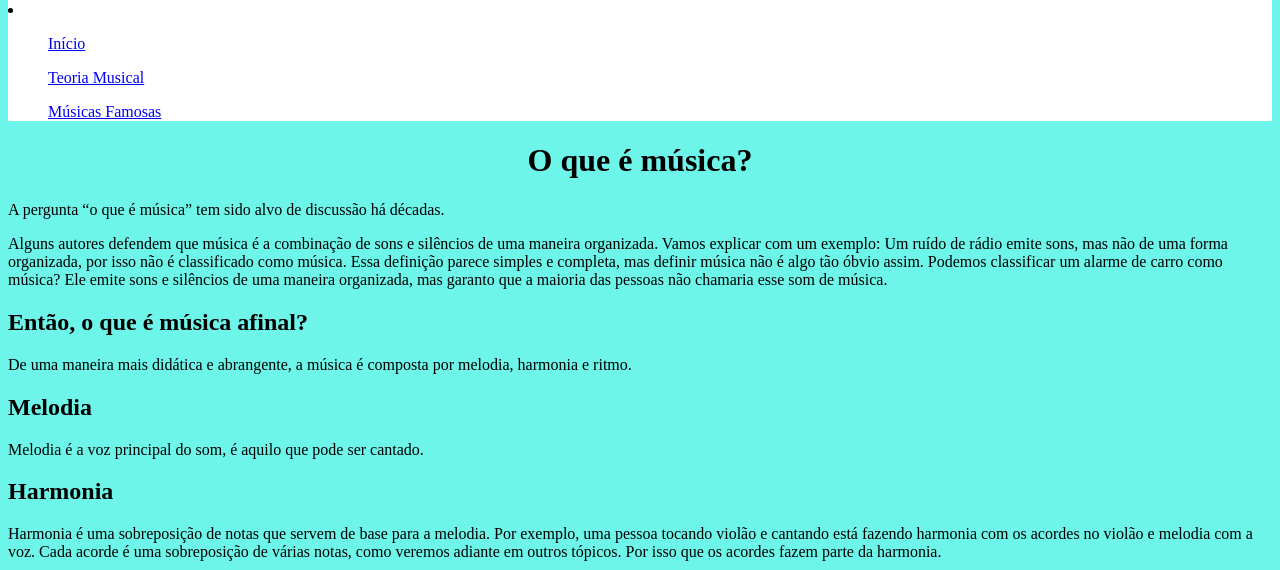
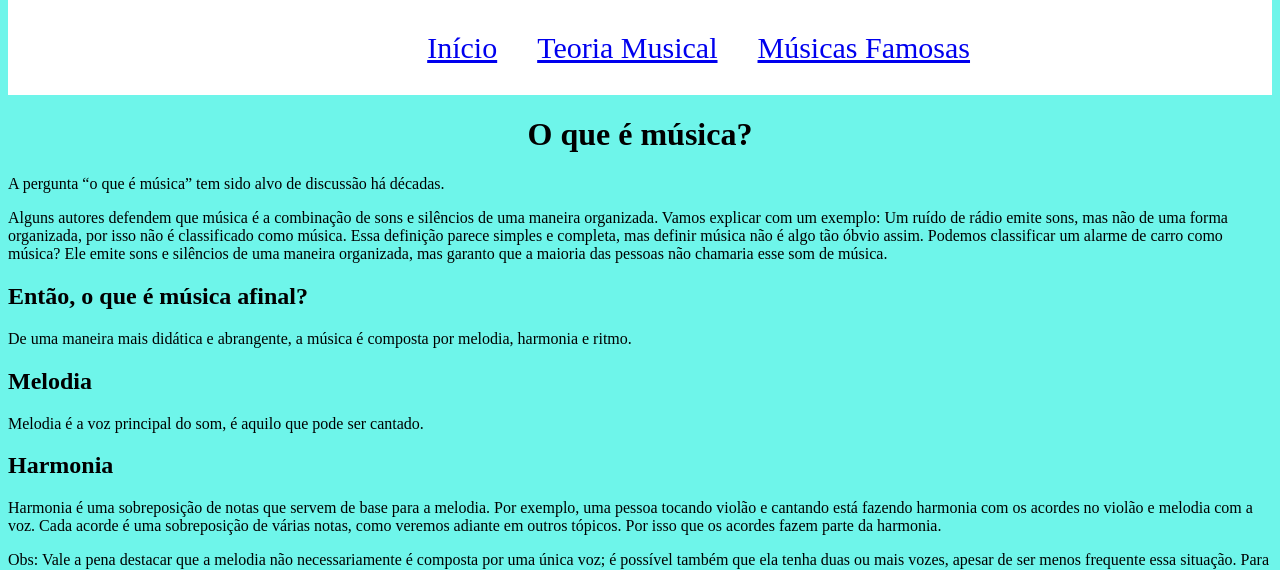
Before and after one commit to luisrauch/musica2023, a plain HTML site: page index.html in a window 1280 px wide. Shown: the part 213-783 px from the top of the page. Drawn offline with Linux system fonts and the light colour scheme.

Commit message:
Update style.css

```diff
--- a/style.css
+++ b/style.css
@@ -1,6 +1,24 @@
 header{
     background-color: white;
 }
+
+nav{
+
+    font-size: 30px;
+}
+
+nav li{
+    display: inline-flex;
+    margin-left: 30%;
+}
+
+nav li:hover{
+    font-size: 35px;
+    transition: 0.8s;
+}
+
+
+
 body{
     background-color: rgb(110, 245, 234);
 }
```
